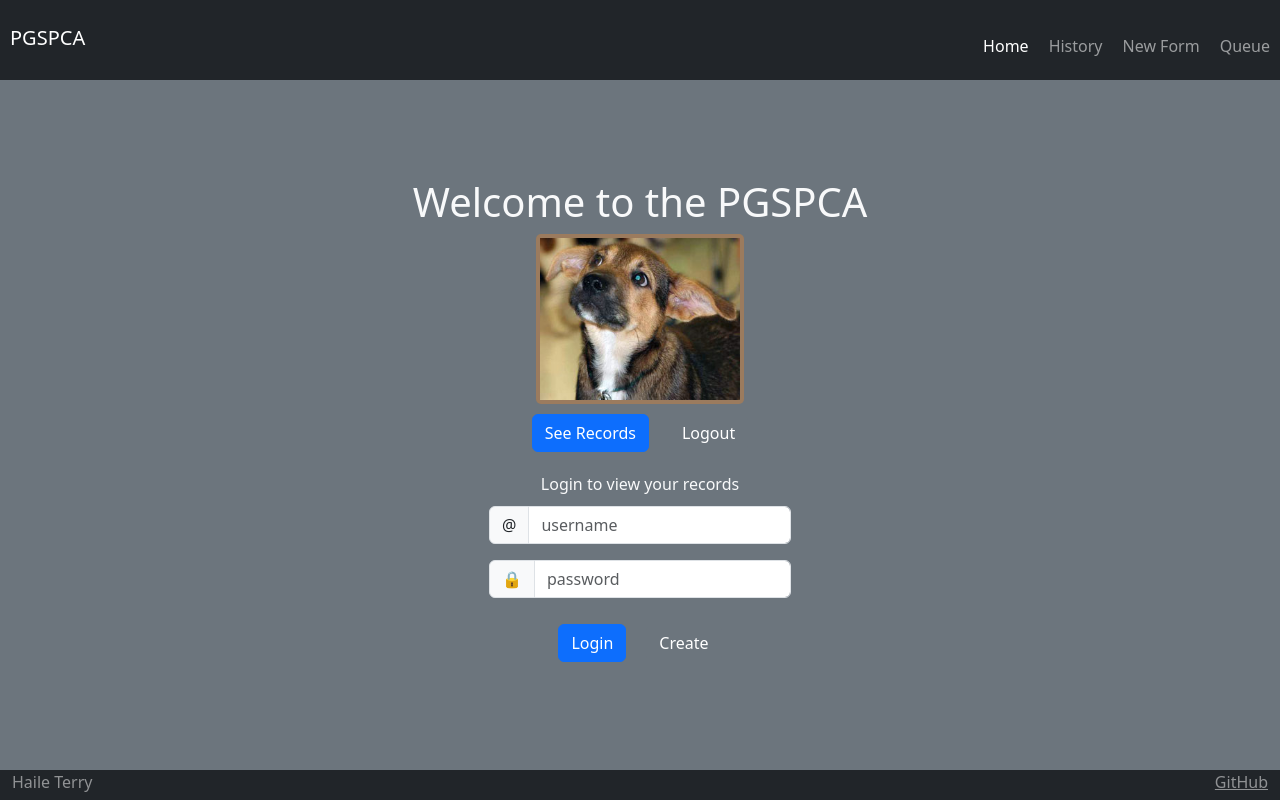
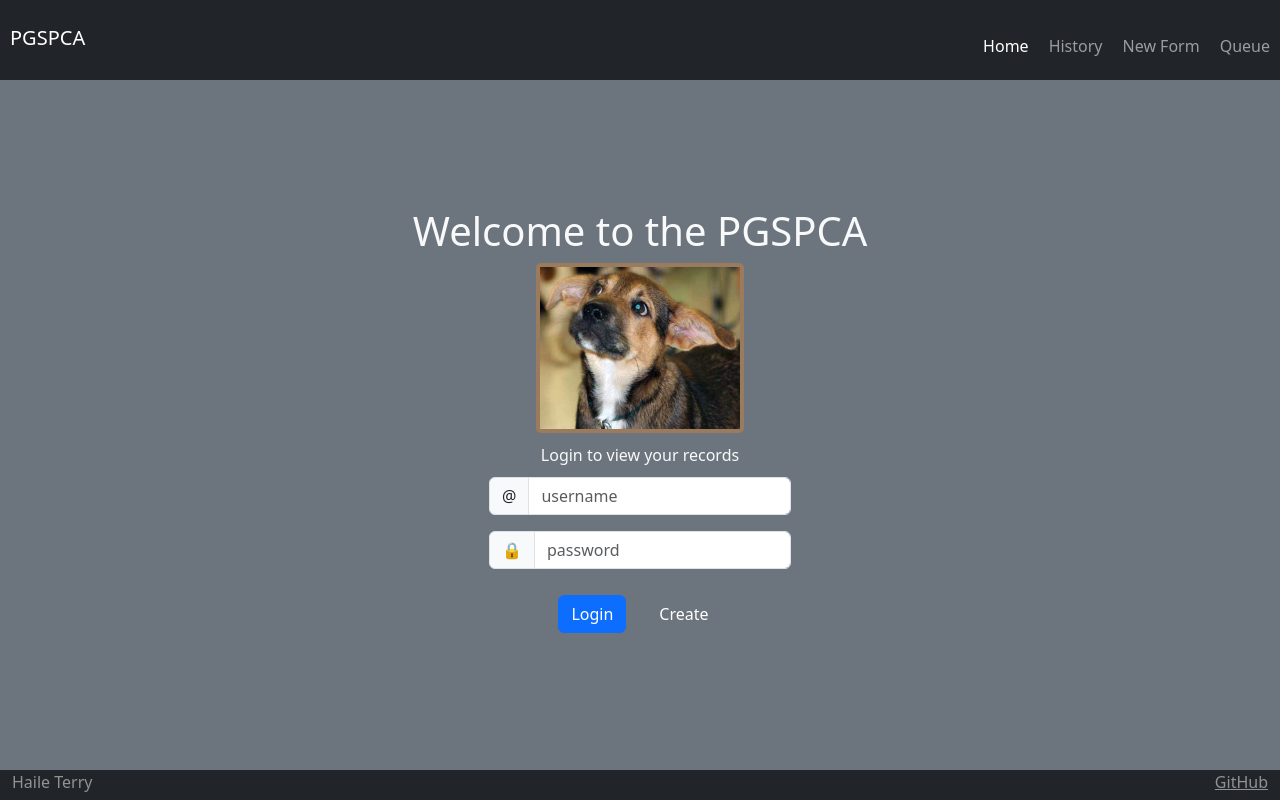
Before and after one commit to optimisms/260startup, a React (Vite) app: page / in a window 1280 px wide. Built offline with nearby package versions, Linux system fonts and the light colour scheme.

Commit message:
Login works!

```diff
--- a/src/login/login.jsx
+++ b/src/login/login.jsx
@@ -11,13 +11,17 @@ export function Login({ userName, authState, onAuthChange }) {
     <main className='container-fluid bg-secondary text-center'>
       <h1>Welcome to the PGSPCA</h1>
       <div id="picture" className="picture-box"><img width="200px" src="../../public/dog.jpeg" alt="random" /></div>
+      {authState === AuthState.Authenticated && (
         <Authenticated userName={userName} onLogout={() => onAuthChange(userName, AuthState.Unauthenticated)} />
+      )}
+      {authState === AuthState.Unauthenticated && (
         <Unauthenticated
           userName={userName}
           onLogin={(loginUserName) => {
             onAuthChange(loginUserName, AuthState.Authenticated);
           }}
         />
+      )}
     </main>
   );
 }
```
Lines whose indentation alone changed are shown as unchanged.
